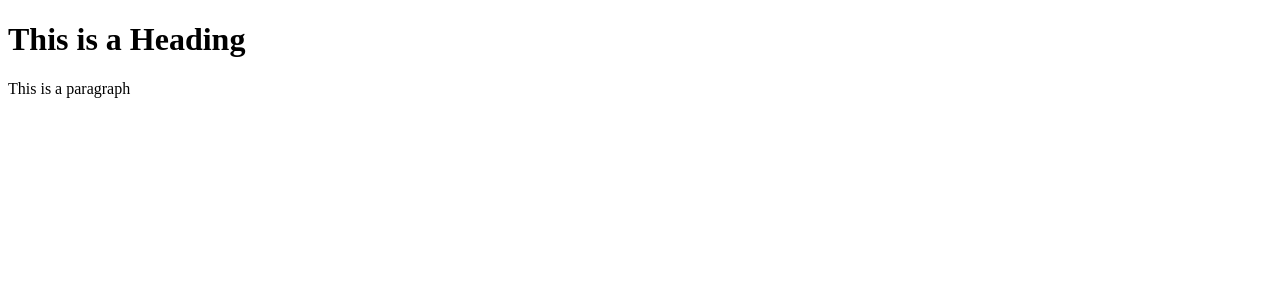
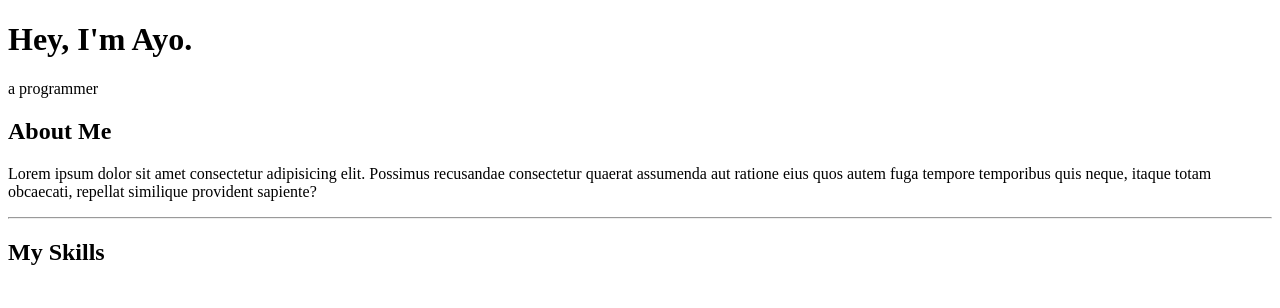
Before and after one commit to lebrin-Ay/Stutern-Classwork-HTML, a plain HTML site: page HTML-Classwork/index.html in a window 1280 px wide. Drawn offline with Linux system fonts and the light colour scheme.

Commit message:
Modified the HTML to create a simple website

```diff
--- a/HTML-Classwork/index.html
+++ b/HTML-Classwork/index.html
@@ -1,14 +1,36 @@
 <!DOCTYPE html>
-<html>
-    <head>
-        <title>HTML Skeleton</title>
-    </head>
+<html lang="en">
+<head>
+    <meta charset="UTF-8">
+    <meta http-equiv="X-UA-Compatible" content="IE=edge">
+    <meta name="viewport" content="width=device-width, initial-scale=1.0">
+    <title>Document</title>
+</head>
+<body>
 
-    <body>
-        <h1>This is a Heading</h1>
+    <div>
+        <h1>Hey, I'm Ayo.</h1>
+        <p>a programmer</p>
+    </div>
 
-        <p>This is a paragraph</p>
+    <div>
+        <h2>About Me</h2>
+        <p>
+            Lorem ipsum dolor sit amet consectetur adipisicing elit. Possimus recusandae consectetur
+            quaerat assumenda aut ratione eius quos autem fuga tempore temporibus quis neque, itaque totam
+            obcaecati, repellat similique provident sapiente?
+        </p>
+    </div>
 
-    </body>
+    <hr>
 
+    <div>
+        <h2>My Skills</h2>
+    </div>
+
+    <div>
+        <img src="" alt="">
+    </div>
+
+</body>
 </html>
```
Also changed, not shown: HTML-Assignment/index.html (added, +39 -0 lines), HTML-Assignment/Img-2019.jpg (added).
